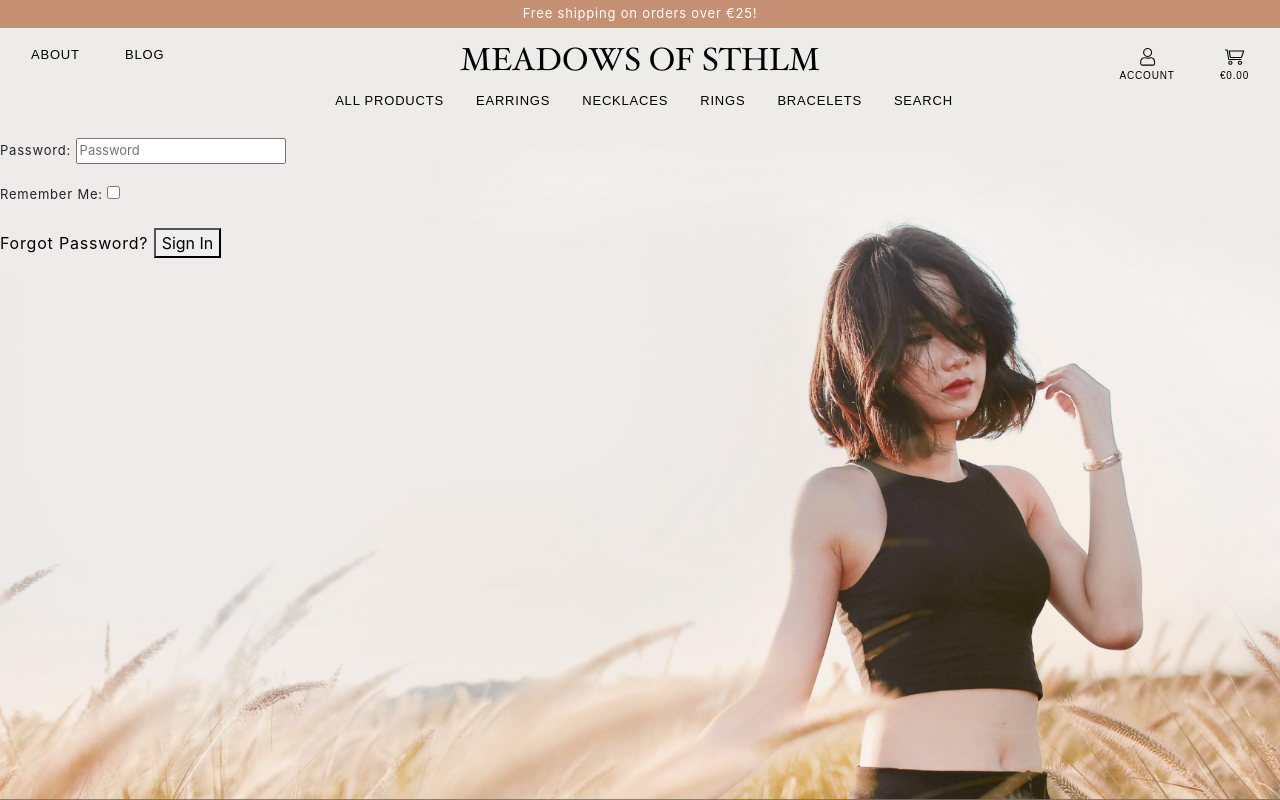
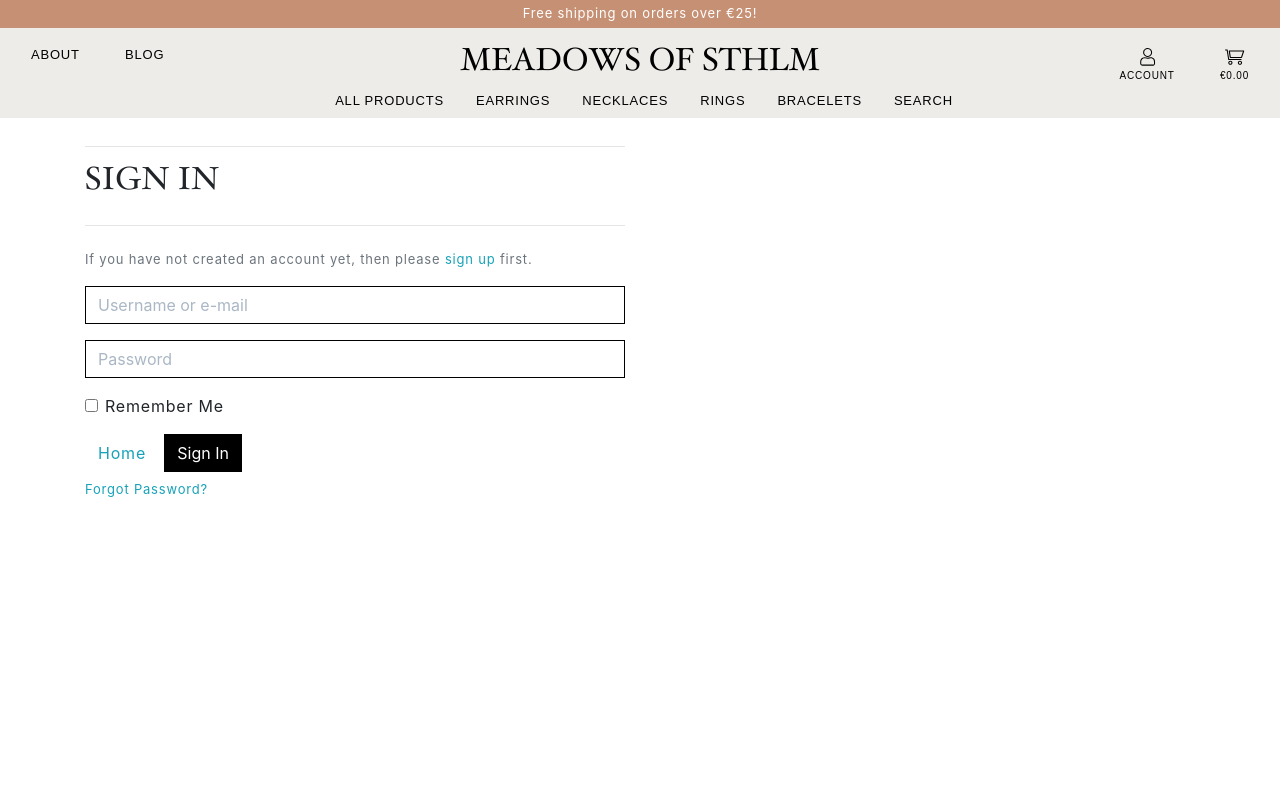
Before and after one commit to Code-Institute-Submissions/meadows_of_sthlm, a Django app: page /accounts/login/ in a window 1280 px wide. Run offline with Django 3.2, Linux system fonts and the light colour scheme; some libraries are stand-ins or nearby versions; some web fonts are replaced.

Commit message:
updated allauth templates

```diff
--- a/static/css/base.css
+++ b/static/css/base.css
@@ -247,6 +247,62 @@ input[type="number"] {
   overflow-x: hidden;
   overflow-y: auto;
 }
+
+/* Allauth form formatting */
+
+.allauth-form-inner-content p {
+  margin-top: 1.5rem; /* mt-4 */
+  color: #6c757d; /* text-secondary */
+}
+
+.allauth-form-inner-content input {
+  border-color: #000;
+  border-radius: 0;
+}
+
+.allauth-form-inner-content label:not([for="id_remember"]) {
+  display: none;
+}
+
+.allauth-form-inner-content input::placeholder {
+  color: #aab7c4;
+}
+
+.allauth-form-inner-content button,
+.allauth-form-inner-content input[type="submit"] {
+  /* btn */
+  display: inline-block;
+  font-weight: 400;
+  color: #fff;
+  text-align: center;
+  vertical-align: middle;
+  -webkit-user-select: none;
+  -moz-user-select: none;
+  -ms-user-select: none;
+  user-select: none;
+  background-color: #000;
+  border: 1px solid #000;
+  padding: 0.375rem 0.75rem;
+  font-size: 1rem;
+  line-height: 1.5;
+  border-radius: 0;
+
+  /* standard bootstrap btn transitions */
+  transition: color 0.15s ease-in-out, background-color 0.15s ease-in-out,
+    border-color 0.15s ease-in-out, box-shadow 0.15s ease-in-out;
+}
+
+.allauth-form-inner-content button:hover,
+.allauth-form-inner-content input[type="submit"]:hover {
+  color: #fff;
+  background-color: #222;
+  border-color: #222;
+}
+
+.allauth-form-inner-content a {
+  color: #17a2b8; /* text-info */
+}
+
 /* -------------------------------- Media Queries */
 
 /* Slightly larger container on xl screens */
--- a/templates/allauth/account/account_inactive.html
+++ b/templates/allauth/account/account_inactive.html
@@ -4,8 +4,10 @@
 
 {% block head_title %}{% trans "Account Inactive" %}{% endblock %}
 
-{% block content %}
-<h1>{% trans "Account Inactive" %}</h1>
+{% block inner_content %}
+
+<h2 class="logo-font mb-4">{% trans "Account Inactive" %}</h2>
+
 
 <p>{% trans "This account is inactive." %}</p>
 {% endblock %}
--- a/templates/allauth/account/base.html
+++ b/templates/allauth/account/base.html
@@ -1 +1,15 @@
 {% extends "base.html" %}
+
+{% block content %}
+<div class="container header-container">
+    <div class="overlay"></div>
+    <div class="row">
+        <div class="col-12 col-md-6">
+            <div class="allauth-form-inner-content">
+                {% block inner_content %}
+                {% endblock %}
+            </div>
+        </div>
+    </div>
+</div>
+{% endblock %}
--- a/templates/allauth/account/login.html
+++ b/templates/allauth/account/login.html
@@ -5,16 +5,18 @@
 
 {% block head_title %}{% trans "Sign In" %}{% endblock %}
 
-{% block content %}
+{% block inner_content %}
 
-<h1>{% trans "Sign In" %}</h1>
+<hr>
+<h2 class="logo-font mb-4">{% trans "Sign In" %}</h2>
+<hr>
 
 {% get_providers as socialaccount_providers %}
 
 {% if socialaccount_providers %}
 <p>{% blocktrans with site.name as site_name %}Please sign in with one
-of your existing third party accounts. Or, <a href="{{ signup_url }}">sign up</a>
-for a {{ site_name }} account and sign in below:{% endblocktrans %}</p>
+  of your existing third party accounts. Or, <a href="{{ signup_url }}">sign up</a>
+  for a {{ site_name }} account and sign in below:{% endblocktrans %}</p>
 
 <div class="socialaccount_ballot">
 
@@ -30,17 +32,20 @@ for a {{ site_name }} account and sign in below:{% endblocktrans %}</p>
 
 {% else %}
 <p>{% blocktrans %}If you have not created an account yet, then please
-<a href="{{ signup_url }}">sign up</a> first.{% endblocktrans %}</p>
+  <a href="{{ signup_url }}">sign up</a> first.{% endblocktrans %}</p>
 {% endif %}
 
 <form class="login" method="POST" action="{% url 'account_login' %}">
   {% csrf_token %}
-  {{ form.as_p }}
+  {{ form|crispy }}
   {% if redirect_field_value %}
   <input type="hidden" name="{{ redirect_field_name }}" value="{{ redirect_field_value }}" />
   {% endif %}
-  <a class="button secondaryAction" href="{% url 'account_reset_password' %}">{% trans "Forgot Password?" %}</a>
+  <a class="btn btn-outline-black rounded-0" href="{% url 'home' %}">Home</a>
   <button class="primaryAction" type="submit">{% trans "Sign In" %}</button>
+  <p class="mt-2">
+    <a class="button secondaryAction" href="{% url 'account_reset_password' %}">{% trans "Forgot Password?" %}</a>
+  </p>
 </form>
 
 {% endblock %}
--- a/templates/allauth/account/password_reset_from_key_done.html
+++ b/templates/allauth/account/password_reset_from_key_done.html
@@ -3,7 +3,7 @@
 {% load i18n %}
 {% block head_title %}{% trans "Change Password" %}{% endblock %}
 
-{% block content %}
-    <h1>{% trans "Change Password" %}</h1>
-    <p>{% trans 'Your password is now changed.' %}</p>
+{% block inner_content %}
+<h2 class="logo-font mb-4">{% trans "Change Password" %}</h2>
+<p>{% trans 'Your password is now changed.' %}</p>
 {% endblock %}
--- a/templates/allauth/account/signup_closed.html
+++ b/templates/allauth/account/signup_closed.html
@@ -4,8 +4,8 @@
 
 {% block head_title %}{% trans "Sign Up Closed" %}{% endblock %}
 
-{% block content %}
-<h1>{% trans "Sign Up Closed" %}</h1>
+{% block inner_content %}
+<h2 class="logo-font mb-4">{% trans "Sign Up Closed" %}</h2>
 
 <p>{% trans "We are sorry, but the sign up is currently closed." %}</p>
 {% endblock %}
--- a/templates/allauth/base.html
+++ b/templates/allauth/base.html
@@ -1,10 +1,12 @@
 <!DOCTYPE html>
 <html>
+
 <head>
   <title>{% block head_title %}{% endblock %}</title>
   {% block extra_head %}
   {% endblock %}
 </head>
+
 <body>
   {% block body %}
 
@@ -37,4 +39,5 @@
   {% block extra_body %}
   {% endblock %}
 </body>
+
 </html>
--- a/templates/base.html
+++ b/templates/base.html
@@ -89,7 +89,7 @@
                                 {% if request.user.is_superuser %}
                                 <a href="" class="dropdown-item">Product Management</a>
                                 {% endif %}
-                                <a href="" class="dropdown-item">Profile</a>
+                                <a href="{% url 'profile' %}" class="dropdown-item">Profile</a>
                                 <a href="{% url 'account_logout' %}"
                                     class="dropdown-item link-font font-weight-light">Logout</a>
                                 {% else %}
```
Also changed, not shown: profiles/views.py (+8 -2 lines), templates/allauth/account/email.html (+18 -12 lines), templates/allauth/account/email_confirm.html (+10 -5 lines), templates/allauth/account/logout.html (+5 -3 lines), templates/allauth/account/password_change.html (+8 -7 lines), templates/allauth/account/password_reset.html (+7 -4 lines), templates/allauth/account/password_reset_done.html (+7 -6 lines), templates/allauth/account/password_reset_from_key.html (+9 -5 lines), templates/allauth/account/password_set.html (+7 -7 lines), templates/allauth/account/signup.html (+6 -4 lines), templates/allauth/account/verification_sent.html (+4 -3 lines), templates/allauth/account/verified_email_required.html (+8 -7 lines). Lines whose indentation alone changed are shown as unchanged.
